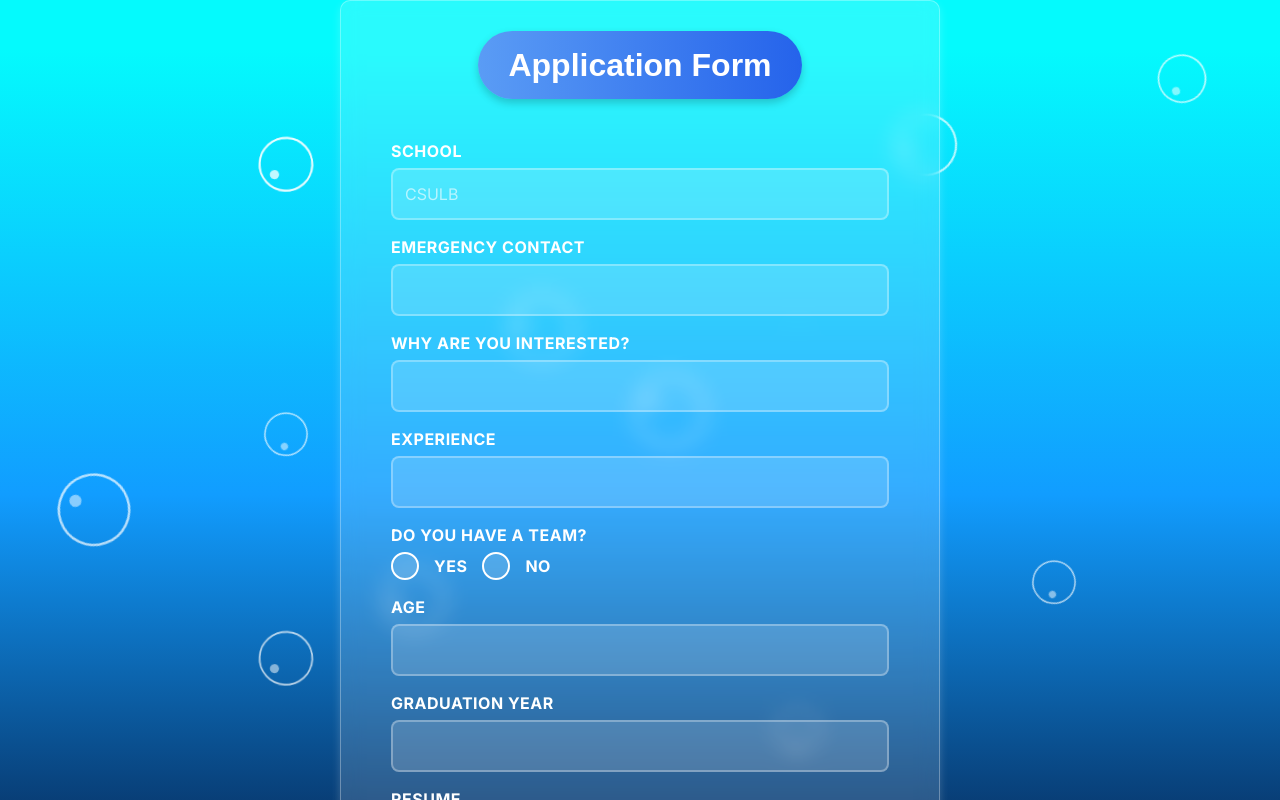
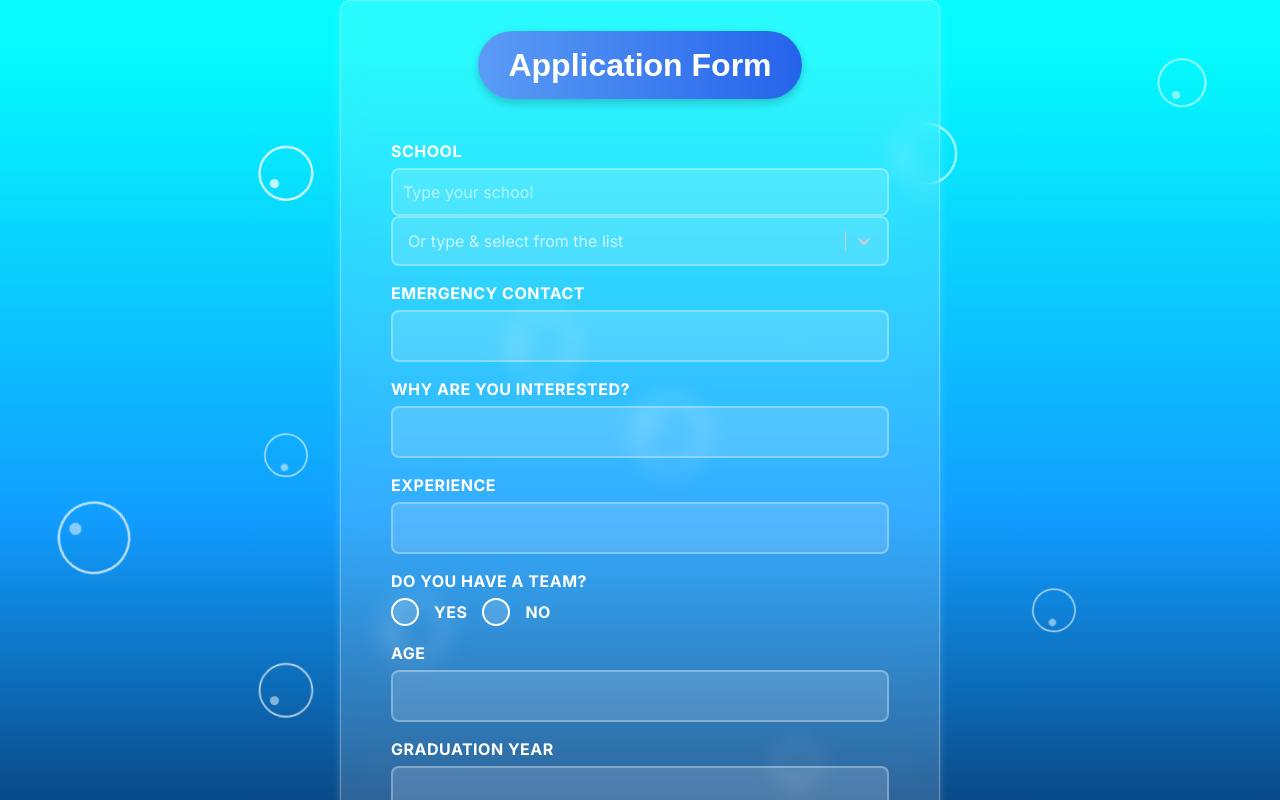
Before and after one commit to bryanmax9/beachhacks2025, a Next.js app: page /form in a window 1280 px wide. Shown: the top 800 px of the page. Built offline with nearby package versions, Linux system fonts and the light colour scheme; a web font is replaced by a local one.

Commit message:
added school dropdown

```diff
--- a/package.json
+++ b/package.json
@@ -25,6 +25,7 @@
     "react": "^18.3.1",
     "react-dom": "^18.3.1",
     "react-hook-form": "^7.53.2",
+    "react-select": "^5.10.0",
     "shadcn": "^2.1.6",
     "tailwind-merge": "^2.5.5",
     "zod": "^3.23.8"
--- a/src/app/form/_components/ApplicationForm.module.css
+++ b/src/app/form/_components/ApplicationForm.module.css
@@ -123,6 +123,22 @@
 }
 
 /* Glassmorphic form container */
+.formContainer {
+  position: relative;
+  z-index: 99999 !important; /* ✅ Ensures highest priority */
+  pointer-events: auto; /* ✅ Ensures input is clickable */
+}
+
+.formGroup {
+  position: relative;
+  z-index: 99999999 !important; /* ✅ Ensures it is above everything */
+}
+
+.Select__menu {
+  z-index: 999999999 !important; /* ✅ Dropdown appears above everything */
+  position: absolute;
+}
+
 .formContainer {
   position: relative; /* Ensure form stays above background */
   z-index: 9999 !important; /* Higher than background and bubbles */
--- a/src/app/form/_components/ApplicationForm.tsx
+++ b/src/app/form/_components/ApplicationForm.tsx
@@ -1,5 +1,7 @@
 "use client";
-import { useForm } from "react-hook-form";
+import { useState, useEffect } from "react";
+import { useForm, Controller } from "react-hook-form";
+import Select from "react-select";
 import { sendForm } from "../_services/sendForm";
 import styles from "./ApplicationForm.module.css"; // Import CSS module
 
@@ -19,8 +21,49 @@ export default function ApplicationForm() {
     register,
     handleSubmit,
     reset,
+    control,
     formState: { errors },
-  } = useForm<ApplicationFormTypes>({ mode: "onBlur" }); // Validate on blur
+  } = useForm<ApplicationFormTypes>({ mode: "onBlur" });
+
+  const [schools, setSchools] = useState<{ label: string; value: string }[]>(
+    []
+  );
+  const [isLoading, setIsLoading] = useState(false);
+  const [searchTerm, setSearchTerm] = useState(""); // Track user input
+
+  useEffect(() => {
+    async function fetchSchools() {
+      if (searchTerm.length < 3) return; // Avoid fetching for short queries
+
+      setIsLoading(true);
+      try {
+        const API_KEY = "qgPihr8fLfbr6derE4g0YxJAhc4xbkia1lQFwgeE";
+        const response = await fetch(
+          `https://api.data.gov/ed/collegescorecard/v1/schools?api_key=${API_KEY}&fields=school.name&per_page=20&school.name=${encodeURIComponent(
+            searchTerm
+          )}`
+        );
+        const data = await response.json();
+
+        if (data.results) {
+          const schoolOptions = data.results.map(
+            (school: { "school.name": string }) => ({
+              label: school["school.name"],
+              value: school["school.name"],
+            })
+          );
+          setSchools(schoolOptions);
+        }
+      } catch (error) {
+        console.error("Error fetching schools:", error);
+      } finally {
+        setIsLoading(false);
+      }
+    }
+
+    const debounceFetch = setTimeout(fetchSchools, 400);
+    return () => clearTimeout(debounceFetch);
+  }, [searchTerm]);
 
   const onSubmit = async (data: ApplicationFormTypes) => {
     if (!data.resume || data.resume.length === 0) {
@@ -28,9 +71,8 @@ export default function ApplicationForm() {
       return;
     }
 
-    reset(); // Reset form after successful submission
+    reset();
     await sendForm(data);
-
   };
 
   return (
@@ -41,21 +83,99 @@ export default function ApplicationForm() {
       ))}
 
       <div className={styles.formContainer}>
-        {/* Styled Title (Matching "Our Sponsors" Style) */}
+        {/* Styled Title */}
         <div className={styles.formTitle}>
           <h2>Application Form</h2>
         </div>
 
         <form className={styles.form} onSubmit={handleSubmit(onSubmit)}>
-          {/* School */}
+          {/* School Selection */}
           <div className={styles.formGroup}>
             <label htmlFor="school">School</label>
-            <input
-              id="school"
-              type="text"
-              {...register("school", { required: "School is required" })}
-              placeholder="CSULB"
+            <Controller
+              name="school"
+              control={control}
+              rules={{ required: "School is required" }}
+              render={({ field }) => (
+                <div style={{ position: "relative", zIndex: 9999999 }}>
+                  {/* Input Field for Users to Type Their School */}
+                  <input
+                    type="text"
+                    value={field.value || ""}
+                    onChange={(e) => {
+                      field.onChange(e.target.value);
+                      setSearchTerm(e.target.value); // ✅ Update searchTerm to fetch schools
+                    }}
+                    placeholder="Type your school"
+                    style={{
+                      width: "100%",
+                      padding: "10px",
+                      borderRadius: "8px",
+                      border: "2px solid rgba(255, 255, 255, 0.3)",
+                      backgroundColor: "rgba(255, 255, 255, 0.15)",
+                      color: "white",
+                      outline: "none",
+                    }}
+                  />
+
+                  {/* Dropdown for Selecting Schools */}
+                  <Select
+                    value={
+                      schools.find((option) => option.value === field.value) ||
+                      null
+                    }
+                    options={schools}
+                    isSearchable
+                    isLoading={isLoading}
+                    placeholder="Or type & select from the list"
+                    noOptionsMessage={() => "No schools found"}
+                    onInputChange={(value, { action }) => {
+                      if (action === "input-change") {
+                        setSearchTerm(value);
+                      }
+                    }}
+                    onChange={(selected) => field.onChange(selected?.value)}
+                    menuPortalTarget={document.body} // ✅ Fix dropdown z-index issue
+                    styles={{
+                      control: (base) => ({
+                        ...base,
+                        backgroundColor: "rgba(255, 255, 255, 0.15)",
+                        color: "white",
+                        border: "2px solid rgba(255, 255, 255, 0.3)",
+                        borderRadius: "8px",
+                        padding: "5px",
+                        zIndex: 999999,
+                        position: "relative",
+                        pointerEvents: "auto",
+                      }),
+                      menu: (base) => ({
+                        ...base,
+                        background: "rgba(0, 0, 0, 0.9)",
+                        color: "white",
+                        zIndex: 9999999, // ✅ Ensures dropdown is above everything
+                        position: "absolute",
+                      }),
+                      menuPortal: (base) => ({ ...base, zIndex: 99999999 }), // ✅ Ensures dropdown is above everything
+                      option: (base, { isFocused, isSelected }) => ({
+                        ...base,
+                        backgroundColor: isSelected
+                          ? "rgba(255, 255, 255, 0.5)"
+                          : isFocused
+                          ? "rgba(255, 255, 255, 0.3)"
+                          : "transparent",
+                        color: "white",
+                      }),
+                      placeholder: (base) => ({
+                        ...base,
+                        color: "rgba(255, 255, 255, 0.7)",
+                      }),
+                      singleValue: (base) => ({ ...base, color: "white" }),
+                    }}
+                  />
+                </div>
+              )}
             />
+
             {errors.school && (
               <span className={styles.error}>{errors.school.message}</span>
             )}
```
Also changed, not shown: 1 other file (tests, documents, lock files or other folders).
